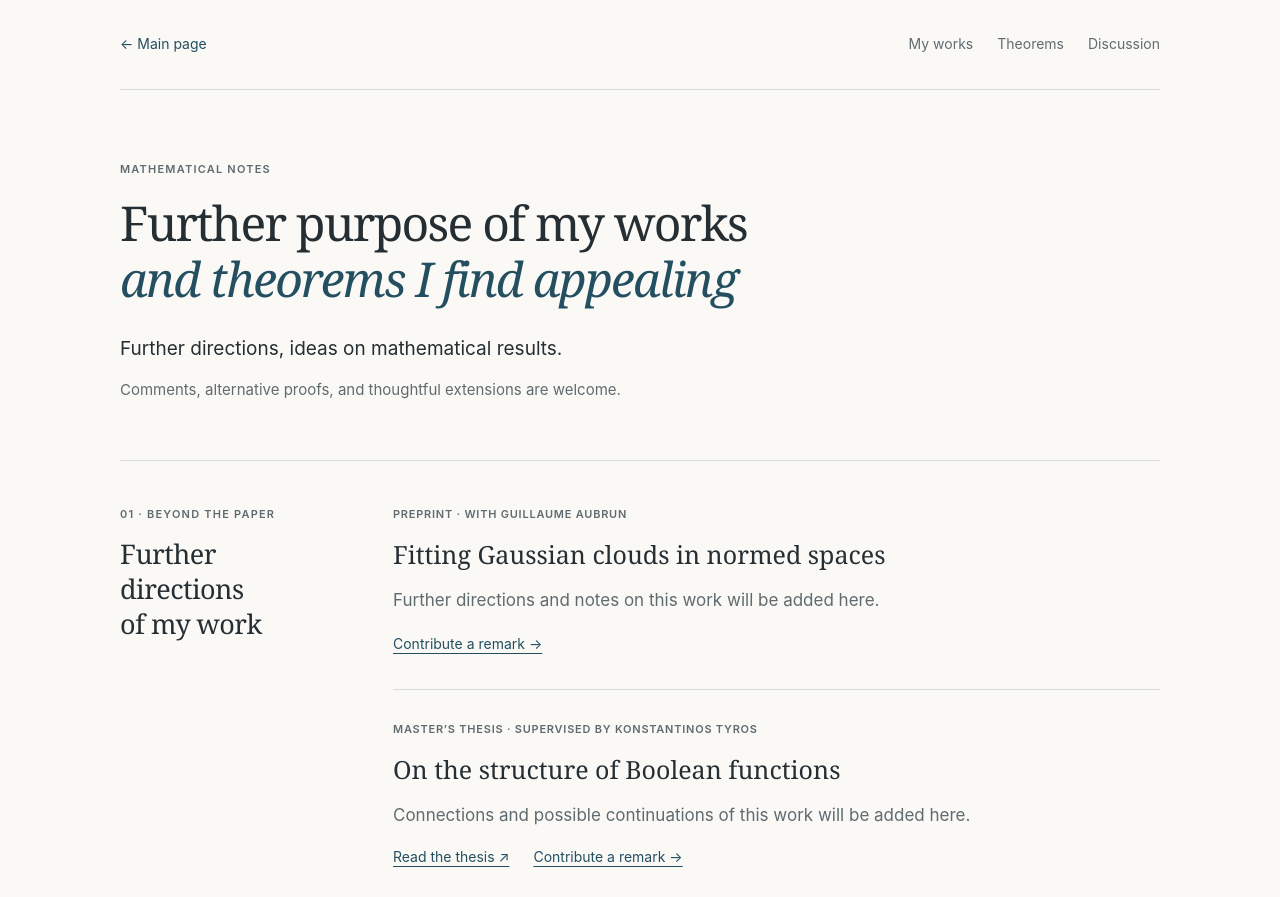
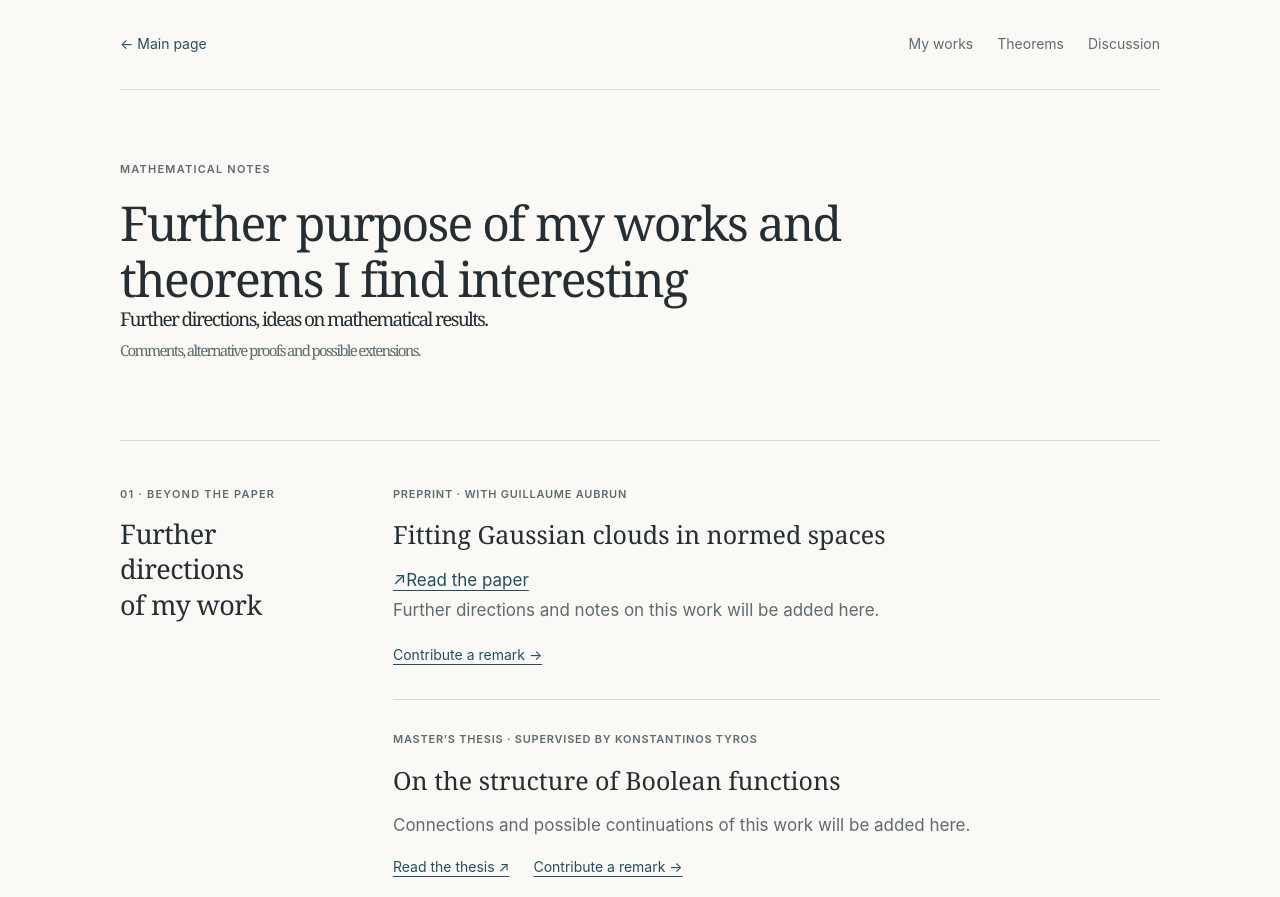
Before and after one commit to emmanouilstavrakakis/emmanouilstavrakakis.github.io, a plain HTML site: page notebook.html in a window 1280 px wide. Shown: the top 897 px of the page. Drawn offline with Linux system fonts and the light colour scheme.

Commit message:
notebook.html

```diff
--- a/notebook.html
+++ b/notebook.html
@@ -34,11 +34,10 @@
         <!-- EDIT: page title and introduction. -->
         <section class="nb-intro" aria-labelledby="notes-title">
           <p class="nb-eyebrow">Mathematical notes</p>
-          <h1 id="notes-title">Further purpose of my works<br>
-            <em>and theorems I find appealing</em></h1>
+          <h1 id="notes-title">Further purpose of my works and theorems I find interesting<br>
           <p class="nb-lead">
             Further directions, ideas on mathematical results.</p>
-          <p class="nb-intro-note">Comments, alternative proofs, and thoughtful extensions are welcome.</p>
+          <p class="nb-intro-note">Comments, alternative proofs and possible extensions.</p>
         </section>
 
         <!-- EDIT: future directions and notes on your own work. -->
@@ -51,6 +50,7 @@
             <article class="nb-entry" id="gaussian-clouds">
               <p class="nb-entry-label">Preprint · with Guillaume Aubrun</p>
               <h3>Fitting Gaussian clouds in normed spaces</h3>
+              <a href="https://arxiv.org/pdf/2610.20299">↗Read the paper</a>
               <!-- EDIT: replace this paragraph with your actual directions,
                    motivation, extensions, or clarifications for the paper. -->
               <p class="nb-pending">Further directions and notes on this work will be added here.</p>
```
